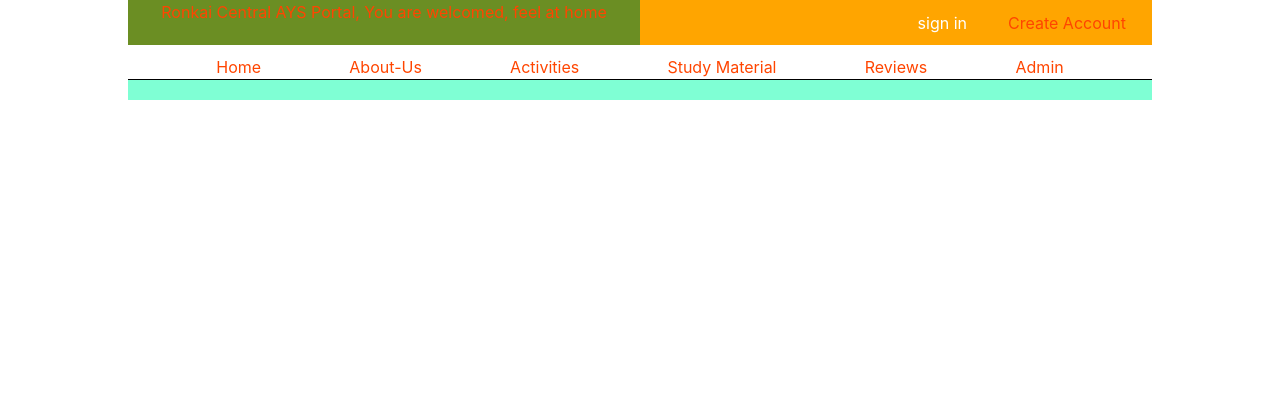
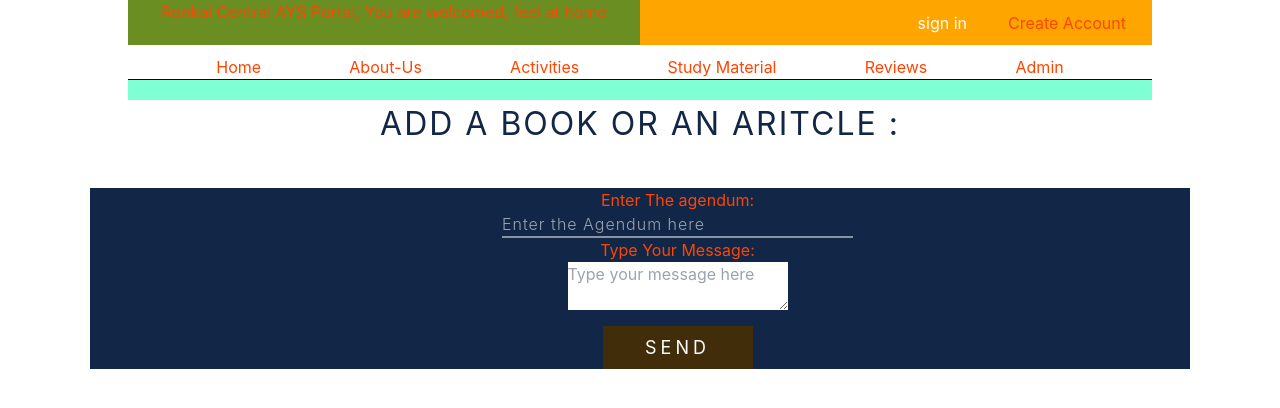
Before and after one commit to Oscarachieng/RONKAI_AYMS, a React (Create React App) app: page /suggestions in a window 1280 px wide. Shown: the top 408 px of the page. Built offline with nearby package versions, Linux system fonts and the light colour scheme.

Commit message:
Adds Suggestions Template [client]

```diff
--- a/src/App.js
+++ b/src/App.js
@@ -19,6 +19,7 @@ import ActivityRegistration from './coomponents/activities/ActivityRegistration'
 import ProfileUpdate from './coomponents/accounts/ProfileUpdate';
 import ProfilePage from './coomponents/accounts/ProfilePage';
 import StudyMaterialCreationForm from './coomponents/study-materials/StudyMaterialCreationForm';
+import Suggestions from './coomponents/reviews/Suggestions';
 function App() {
   return (
     <div className='app'>
@@ -40,6 +41,7 @@ function App() {
          <Route path='/profile-update' element={<ProfileUpdate/>} />
          <Route path='/profile-page' element={<ProfilePage/>} />
          <Route path='/study-material-creation' element={<StudyMaterialCreationForm/>} />
+         <Route path='/suggestions' element={<Suggestions/>} />
       </Routes>
     </div>
   );
--- /dev/null
+++ b/src/coomponents/reviews/Suggestions.js
@@ -0,0 +1,56 @@
+import React, { useState } from 'react'
+
+const Suggestions = () => {
+
+    // state variable to hundle state chnages
+  const [suggestionData, setSuggestionData] = useState({
+    agendum: "",
+    message: "",
+  });
+
+  // handling onChange event
+  const handleChange = (event) => {
+    const name = event.target.name;
+    const value = event.target.value;
+    setSuggestionData({ ...suggestionData, [name]: value });
+  };
+
+  return (
+    <div>
+      <h4 className="form-header">Add a Book or an Aritcle :</h4>
+      <div className="container">
+        <form>
+          <h5> Enter The agendum:</h5>
+
+          <input
+            type="text"
+            name="agendum"
+            onChange={handleChange}
+            value={suggestionData.agendum}
+            placeholder="Enter the Agendum here"
+            required
+          />
+
+          <h5> Type Your Message:</h5>
+          <textarea
+            type="text"
+            name="message"
+            onChange={handleChange}
+            value={suggestionData.message}
+            placeholder="Type your message here"
+            required
+          />
+
+
+          <br />
+
+          <button className="submit-button" type="submit">
+            Send
+          </button>
+        </form>
+      </div>
+    </div>
+  )
+}
+
+export default Suggestions
```
